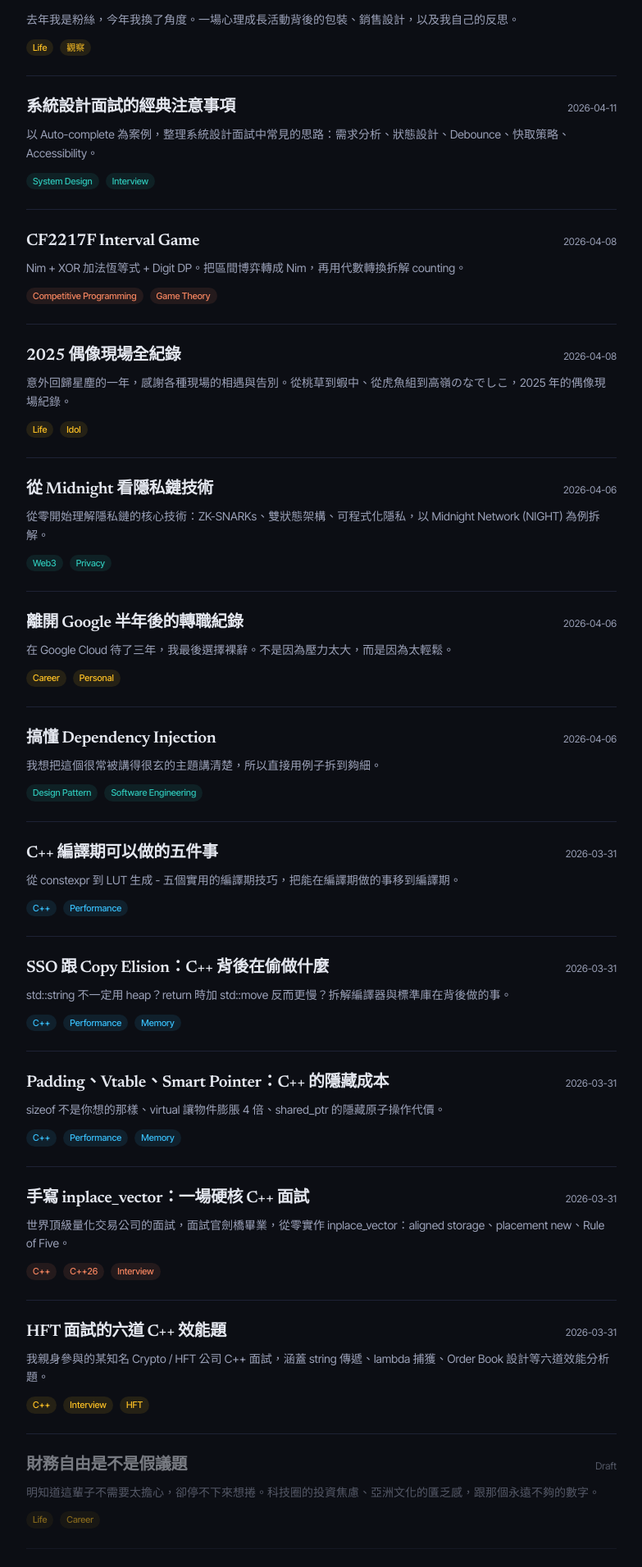
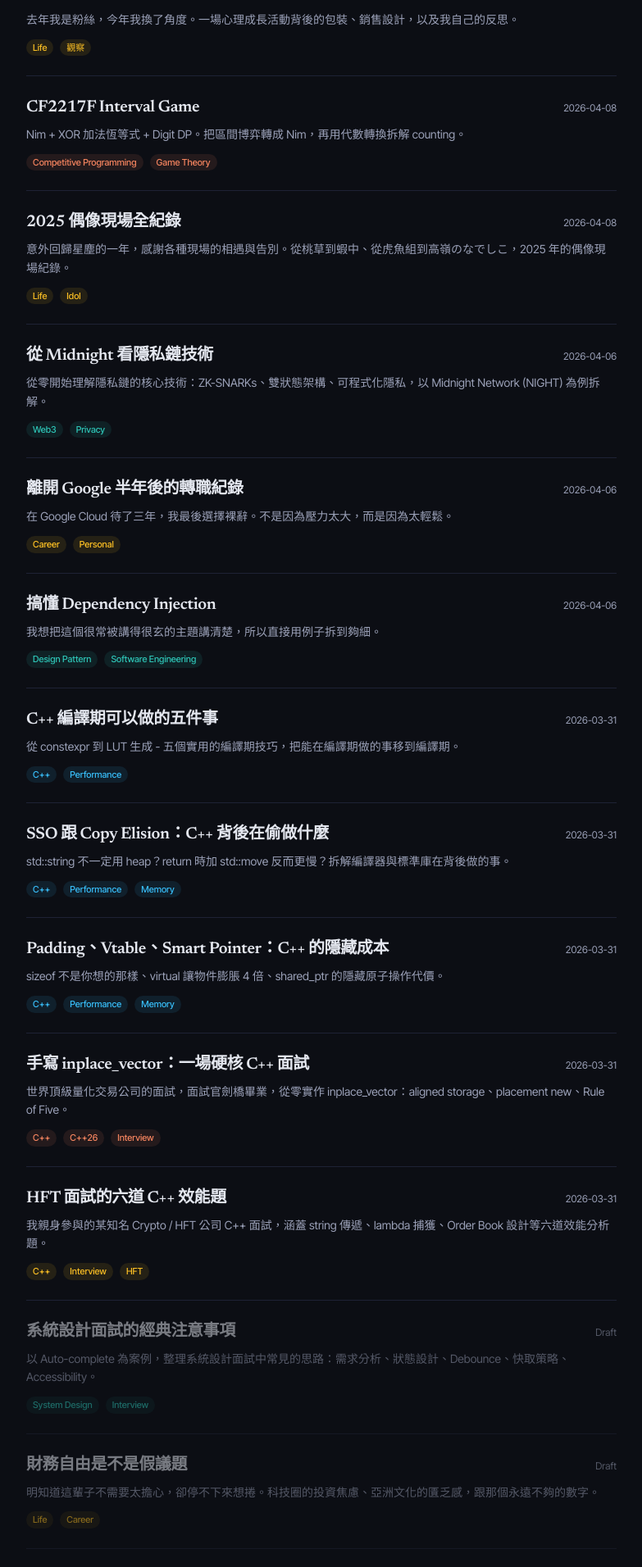
Before and after one commit to HanaYukii/hanayukii-site, a Next.js app: page /blog in a window 1280 px wide. Shown: the part 1548-3460 px from the top of the page at 82% size, without its empty margins (248-1031 px from the left). Built offline with nearby package versions, Linux system fonts and the light colour scheme.

Commit message:
Move system design article to drafts

```diff
--- a/src/data/posts.ts
+++ b/src/data/posts.ts
@@ -93,15 +93,6 @@ export const posts: Post[] = [
     href: "/blog/reset-influence-analysis",
   },
   {
-    title: "系統設計面試的經典注意事項",
-    date: "2026-04-11",
-    summary:
-      "以 Auto-complete 為案例，整理系統設計面試中常見的思路：需求分析、狀態設計、Debounce、快取策略、Accessibility。",
-    tags: ["System Design", "Interview"],
-    tagStyle: "bg-primary/10 text-primary",
-    href: "/blog/system-design-fundamentals",
-  },
-  {
     title: "CF2217F Interval Game",
     date: "2026-04-08",
     summary:
@@ -194,6 +185,15 @@ export const posts: Post[] = [
   },
   // ───── Drafts ─────
   {
+    title: "系統設計面試的經典注意事項",
+    date: "",
+    summary:
+      "以 Auto-complete 為案例，整理系統設計面試中常見的思路：需求分析、狀態設計、Debounce、快取策略、Accessibility。",
+    tags: ["System Design", "Interview"],
+    tagStyle: "bg-primary/10 text-primary",
+    href: null,
+  },
+  {
     title: "財務自由是不是假議題",
     date: "",
     summary:
```
